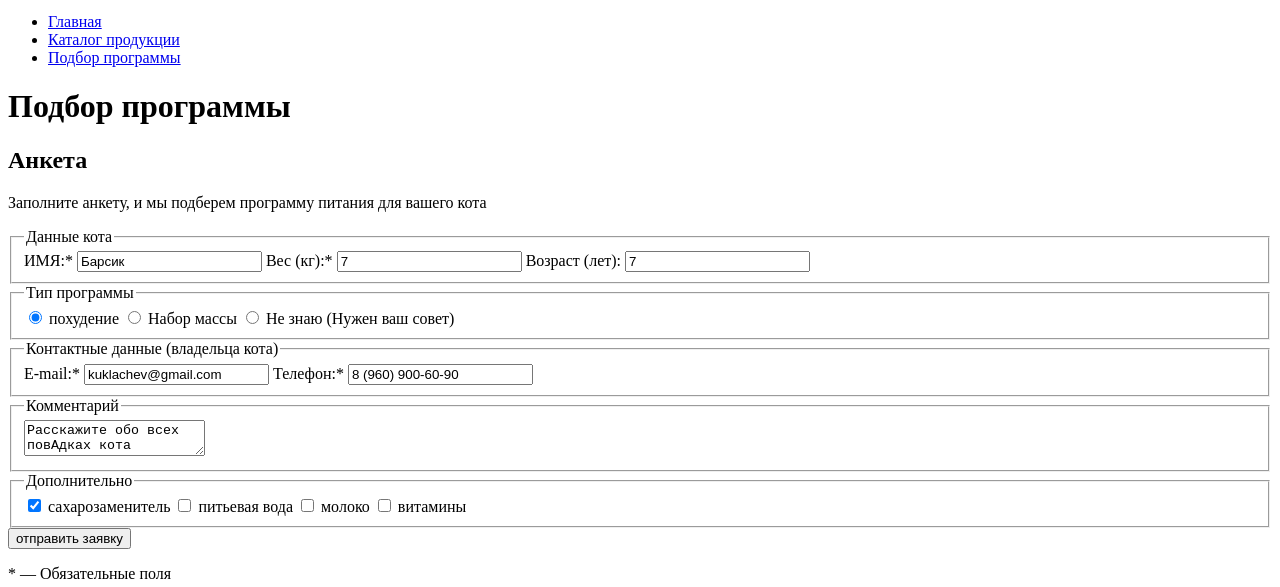
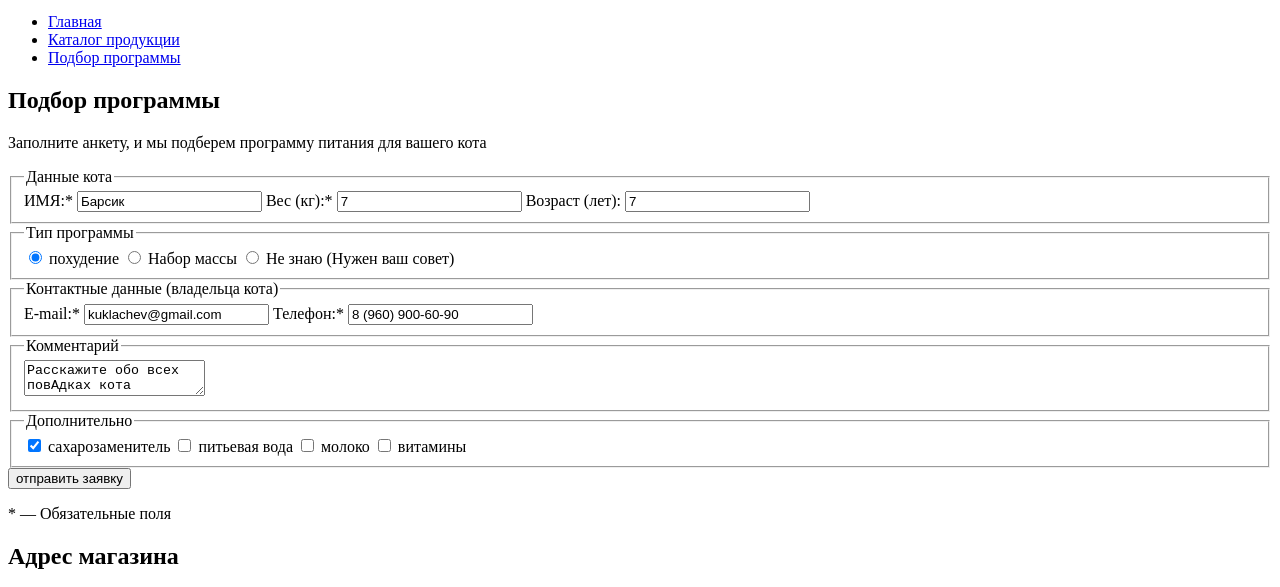
Before and after one commit to ihor8017/774119-cat-energy-27, a website: page source/form.html in a window 1280 px wide. Shown: the part 73-660 px from the top of the page. Drawn offline with Linux system fonts and the light colour scheme.

Commit message:
исправляет заголовок в форме

```diff
--- a/source/form.html
+++ b/source/form.html
@@ -32,9 +32,8 @@
       </nav>
     </header>
     <main class="main-container">
-      <h1 class="page__title">Подбор программы</h1>
       <section class="questionnaire">
-        <h2 class="visually-hidden">Анкета</h2>
+        <h1 class="page__title">Подбор программы</h1>
         <div class="questionnaire__wrapper">
           <p class="questionnarie__description">Заполните анкету, и мы подберем программу питания для вашего кота</p>
           <form class="questionnaire__form" action="https://echo.htmlacademy.ru/" method="post">
```
